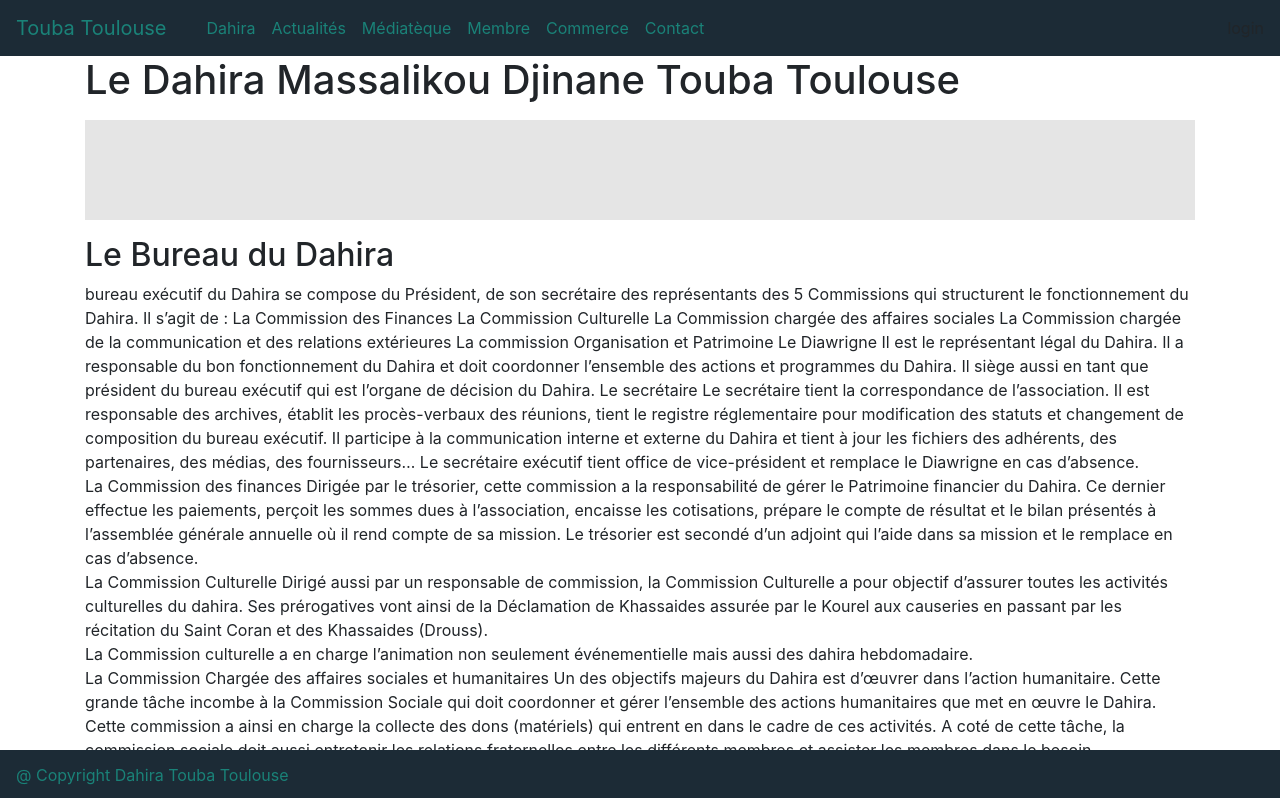
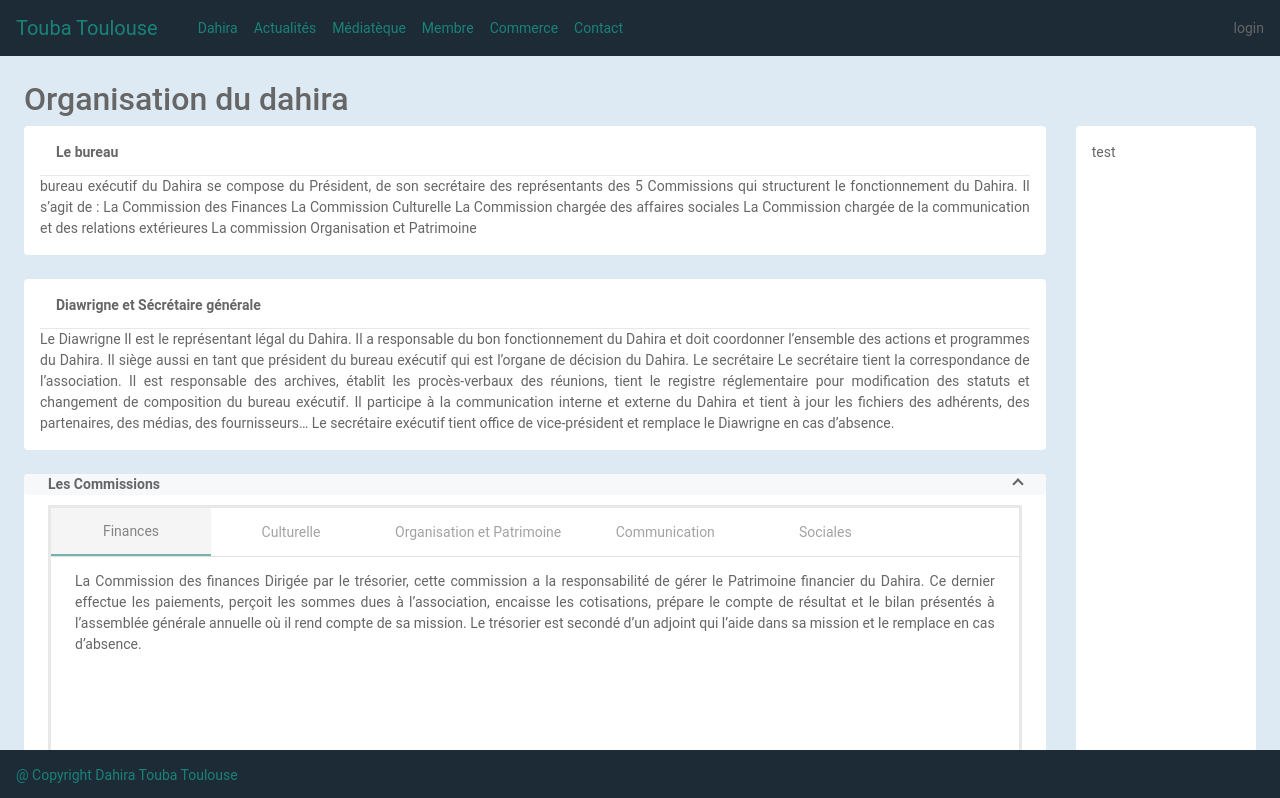
Before and after one commit to kebsone/dahira-touba-toulouse, an Angular app: page /dahira in a window 1280 px wide. Shown: the top 798 px of the page. Built offline with nearby package versions, Linux system fonts and the light colour scheme.

Commit message:
work on page dahira

```diff
--- a/package.json
+++ b/package.json
@@ -12,10 +12,12 @@
   "private": true,
   "dependencies": {
     "@angular/animations": "~7.1.0",
+    "@angular/cdk": "^7.2.0",
     "@angular/common": "~7.1.0",
     "@angular/compiler": "~7.1.0",
     "@angular/core": "~7.1.0",
     "@angular/forms": "~7.1.0",
+    "@angular/material": "^7.2.0",
     "@angular/platform-browser": "~7.1.0",
     "@angular/platform-browser-dynamic": "~7.1.0",
     "@angular/router": "~7.1.0",
--- a/src/app/app-routing.module.ts
+++ b/src/app/app-routing.module.ts
@@ -7,8 +7,4 @@ const routes: Routes = [];
   imports: [RouterModule.forRoot(routes)],
   exports: [RouterModule]
 })
-export class AppRoutingModule {
-
-
-
-}
+export class AppRoutingModule { }
--- a/src/app/app.component.html
+++ b/src/app/app.component.html
@@ -1,7 +1,14 @@
 <!--The content below is only a placeholder and can be replaced.-->
 <app-header></app-header>
-<div class="container">
+<div  class="container-fluid">
+  <div class="row">
+    <div class="col col-lg-10 col-sm-8 col-md-9">
+        <router-outlet></router-outlet>
 
-  <router-outlet></router-outlet>
+    </div>
+    <div class="col col-lg-2  col-sm-4 col-md-3">
+
+      <mat-card style="margin-top: 46px; min-height: 845px">test</mat-card></div>
+</div>
 </div>
 <app-footer ></app-footer>
--- a/src/app/app.component.scss
+++ b/src/app/app.component.scss
@@ -1,3 +1,13 @@
 // .container{
 //     background-color: #fff;
 // }
+
+.container-fluid {
+    width: 100%;
+    padding-right: 24px;
+    padding-left: 24px;
+    margin-right: auto;
+    margin-left: auto;
+    padding: 24px;
+    padding-bottom: 80px;
+}
--- a/src/app/header/header.component.scss
+++ b/src/app/header/header.component.scss
@@ -1,4 +1,4 @@
-$siga-green-content:#1A8278;
+$dahira-green:#1A8278;
 $siga-green-menu: #21A698;
 $siga-green-opa66:#6CBFB7;
 
@@ -6,8 +6,8 @@ $siga-green-opa66:#6CBFB7;
     background: #1C2B36;
 }
 .navbar-light .navbar-brand {
-    color: #1A8278;
+    color: $dahira-green;
 }
 .navbar-light .navbar-nav .nav-link {
-    color: #1A8278;
+    color: $dahira-green;
 }
--- a/src/app/pages/actualite/actualite.component.html
+++ b/src/app/pages/actualite/actualite.component.html
@@ -1,3 +1,5 @@
-<p>
-  actualite works!
-</p>
+<mat-tab-group>
+    <mat-tab label="First"> Content 1 </mat-tab>
+    <mat-tab label="Second"> Content 2 </mat-tab>
+    <mat-tab label="Third"> Content 3 </mat-tab>
+  </mat-tab-group>
--- a/src/app/pages/dahira/dahira.component.html
+++ b/src/app/pages/dahira/dahira.component.html
@@ -1,12 +1,11 @@
-<h1>Le Dahira Massalikou Djinane Touba Toulouse</h1>
+<h2>Organisation du dahira</h2>
 
-<hr>
-
-<article>
-
-    <h2>Le Bureau du Dahira</h2>
-
-<section> bureau exécutif du Dahira se compose du Président, de son secrétaire des représentants des 5 Commissions qui structurent le fonctionnement du Dahira.
+<mat-card  class="dahira-box">
+    <mat-card-header>
+        <mat-card-title><strong>Le bureau</strong></mat-card-title>
+    </mat-card-header>
+    <mat-card-content>
+ bureau exécutif du Dahira se compose du Président, de son secrétaire des représentants des 5 Commissions qui structurent le fonctionnement du Dahira.
 
 Il s’agit de :
 
@@ -15,6 +14,14 @@ La Commission Culturelle
 La Commission chargée des affaires sociales
 La Commission chargée de la communication et des relations extérieures
 La commission Organisation et Patrimoine
+</mat-card-content>
+</mat-card>
+<mat-card  class="dahira-box" style="margin-top:24px">
+                <mat-card-header>
+                    <mat-card-title><strong>Diawrigne et Sécrétaire générale</strong></mat-card-title>
+                </mat-card-header>
+                <mat-card-content>
+
                                 Le Diawrigne
 
                                 Il est le représentant légal du Dahira. Il a responsable du bon fonctionnement du Dahira et doit coordonner l’ensemble des actions et programmes du Dahira. Il siège aussi en tant que président du bureau exécutif qui est l’organe de décision du Dahira.
@@ -24,8 +31,14 @@ Le secrétaire
                                 Le secrétaire tient la correspondance de l’association. Il est responsable des archives, établit les procès-verbaux des réunions, tient le registre réglementaire pour modification des statuts et changement de composition du bureau exécutif. Il participe à la communication interne et externe du Dahira et tient à jour les fichiers des adhérents, des partenaires, des médias, des fournisseurs…
 
                                 Le secrétaire exécutif tient office de vice-président et remplace le Diawrigne en cas d’absence.
-</section>
-<section>
+            </mat-card-content>
+            </mat-card>
+<mat-expansion-panel expanded>
+    <mat-expansion-panel-header>
+       <strong>Les Commissions</strong>
+    </mat-expansion-panel-header>
+    <mat-tab-group class="tab-border">
+        <mat-tab label="Finances">
                         La Commission des finances
 
                         Dirigée par le trésorier, cette commission a la responsabilité de gérer le Patrimoine financier du Dahira.
@@ -33,36 +46,32 @@ Dirigée par le trésorier, cette commission a la responsabilité de gérer le P
                         Ce dernier effectue les paiements, perçoit les sommes dues à l’association, encaisse les cotisations, prépare le compte de résultat et le bilan présentés à l’assemblée générale annuelle où il rend compte de sa mission.
 
                         Le trésorier est secondé d’un adjoint qui l’aide dans sa mission et le remplace en cas d’absence.
-</section>
-<section>
-La Commission Culturelle
-
-Dirigé aussi par un responsable de commission, la Commission Culturelle a pour objectif d’assurer toutes les activités culturelles du dahira.
+        </mat-tab>
+        <mat-tab label="Culturelle" >
+           La Commission Culturelle irigé aussi par un responsable de commission, la Commission Culturelle a pour objectif d’assurer toutes les activités culturelles du dahira.
 
                         Ses prérogatives vont ainsi de la Déclamation de Khassaides assurée par le Kourel aux causeries en passant par les récitation du Saint Coran et des Khassaides (Drouss).
-</section>
-<section>
 La Commission culturelle a en charge l’animation non seulement événementielle mais aussi des dahira hebdomadaire.
-</section>
-<section>
+
+        </mat-tab>
+        <mat-tab label="Organisation et Patrimoine">
+                        La Commission Organisation et Patrimoine
+
+                        La Commission Organisation et Patrimoine a en charge l’organisation aussi bien des manifestations événementielles que des dahiras hebdomadaires. Elle est ainsi responsable des œuvres mourides (khéwel mis à disposition des mourides lors de ces événements) mais aussi de toutes les tâches inhérentes à ces derniers (Sonorisation, location de Salle etc.).
+
+                        Cette Commisssion a aussi en charge la gestion du Patrimoine matériel du Dahira (tapis, matériels de cuisine etc.).
+        </mat-tab>
+        <mat-tab label="Communication">
+                        La Commission chargée de la communication
+
+                        La Commission Communication a en charge la diffusion des informations relatives au Dahira envers les différents membres mais aussi envers toute la communauté mouride. En tant que chargée des relations extérieures, la Commission Communication assure aussi la communication entre le Dahira et les organismes externes (autres dahiras, fédération, administration etc.).
+        </mat-tab>
+        <mat-tab label="Sociales">
                         La Commission Chargée des affaires sociales et humanitaires
 
                         Un des objectifs majeurs du Dahira est d’œuvrer dans l’action humanitaire. Cette grande tâche incombe à la Commission Sociale qui doit coordonner et gérer l’ensemble des actions humanitaires que met en œuvre le Dahira. Cette commission a ainsi en charge la collecte des dons (matériels) qui entrent en dans le cadre de ces activités.
 
                         A coté de cette tâche, la commission sociale doit aussi entretenir les relations fraternelles entre les différents membres et assister les membres dans le besoin.
-</section>
-<section>
-La Commission chargée de la communication
-
-La Commission Communication a en charge la diffusion des informations relatives au Dahira envers les différents membres mais aussi envers toute la communauté mouride. En tant que chargée des relations extérieures, la Commission Communication assure aussi la communication entre le Dahira et les organismes externes (autres dahiras, fédération, administration etc.).
-</section>
-<section>
-La Commission Organisation et Patrimoine
-
-La Commission Organisation et Patrimoine a en charge l’organisation aussi bien des manifestations événementielles que des dahiras hebdomadaires. Elle est ainsi responsable des œuvres mourides (khéwel mis à disposition des mourides lors de ces événements) mais aussi de toutes les tâches inhérentes à ces derniers (Sonorisation, location de Salle etc.).
-
-Cette Commisssion a aussi en charge la gestion du Patrimoine matériel du Dahira (tapis, matériels de cuisine etc.).
-</section>
-
-
-</article>
+      </mat-tab>
+    </mat-tab-group>
+</mat-expansion-panel>
--- a/src/app/pages/dahira/dahira.component.scss
+++ b/src/app/pages/dahira/dahira.component.scss
@@ -7,3 +7,24 @@ hr {
         border-top-width: 18px;
     border-top: 100px solid rgba(0,0,0,.1);
 }
+
+.dahira-box{
+    box-shadow: none !important;
+    background: #fff !important;
+}
+
+// .mat-tab-label.mat-tab-label-active {
+//     background-color: #f0f0f0 !important;
+//     color: #333 !important;
+//   }
+.tab-border {
+    margin-top: 10px;
+    border: 3px solid #e8e8e8;
+    min-height: 450px !important;
+}
+
+.mat-card-header {
+    display: flex;
+    flex-direction: row;
+    border-bottom: 1px solid #e8e8e8;
+}
--- a/src/app/pages/dahira/dahira.component.ts
+++ b/src/app/pages/dahira/dahira.component.ts
@@ -12,4 +12,10 @@ export class DahiraComponent implements OnInit {
   ngOnInit() {
   }
 
+
+  tabSelected(event) {
+    console.log(event);
+
+
+  }
 }
--- a/src/styles.scss
+++ b/src/styles.scss
@@ -1,6 +1,76 @@
 /* You can add global styles to this file, and also import other style files */
 @import "~bootstrap/dist/css/bootstrap.min.css";
+$dahira-green:#1A8278;
+$default-text:#666;
+body {
+    font-family: Roboto, Arial, sans-serif;
+    background-color: #dde9f3;
+    color: $default-text;
+    font-size: 14px;
+    text-align: justify;
+}
+.mat-card {
+    transition:  none; // box-shadow 280ms cubic-bezier(.4,0,.2,1);
+    display: block;
+    position: relative;
+    padding: 16px;
+   border-radius: 4px;
+    box-shadow: none !important;
+    background-color: #fff;
+}
 
-// body {
-//     background-color: #dde9f3;
-// }
+.mat-expansion-panel {
+    box-sizing: content-box;
+    display: block;
+    margin: 0;
+    border-radius: 4px;
+    overflow: hidden;
+    transition:   margin 225ms cubic-bezier(.4,0,.2,1),box-shadow 280ms cubic-bezier(.4,0,.2,1);
+    background-color: #fff;
+    margin-top: 24px !important;
+    min-height: 500px;
+}
+
+.mat-expansion-panel-header {
+    display: flex;
+    flex-direction: row;
+    align-items: center;
+    padding: 0 24px;
+    border-radius: inherit;
+    background-color: #e9ecef61;
+}
+
+.mat-tab-header, .mat-tab-nav-bar {
+    border-bottom: 1px solid rgba(0,0,0,.12);
+}
+
+.mat-tab-label.mat-tab-label-active {
+    background-color: #f0f0f0 !important;
+    color: #333 !important;
+    border-bottom: 2px solid $dahira-green;
+
+}
+
+.mat-tab-labels {
+    display: flex;
+    transition: none !important;
+}
+
+.mat-tab {
+    padding: 24px;
+}
+
+.mat-tab-list {
+    flex-grow: 1;
+    position: relative;
+    transition: none !important;
+}
+
+.mat-tab-body-content {
+    height: 100%;
+    overflow: auto;
+    padding-top: 14px;
+    padding-bottom:24px;
+    padding-left:24px;
+    padding-right:24px;
+}
```
Also changed, not shown: src/app/app.module.ts (+25 -2 lines), 1 other file (tests, documents, lock files or other folders). Lines whose indentation alone changed are shown as unchanged.
